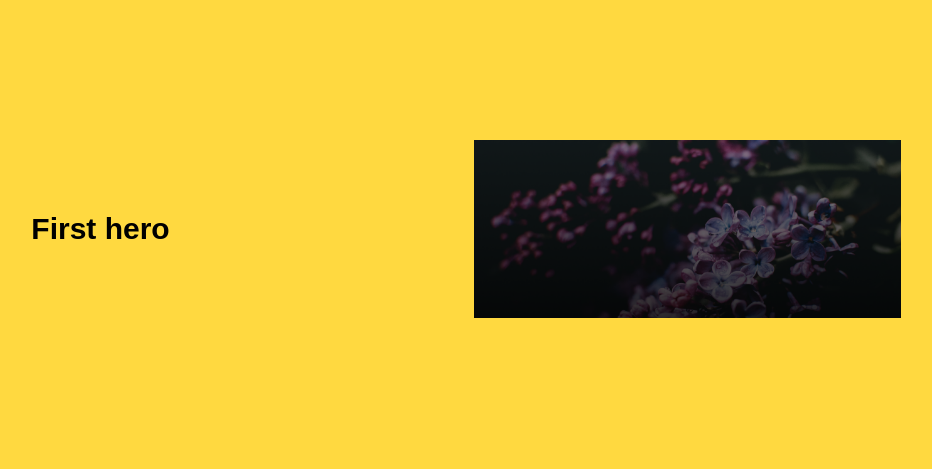
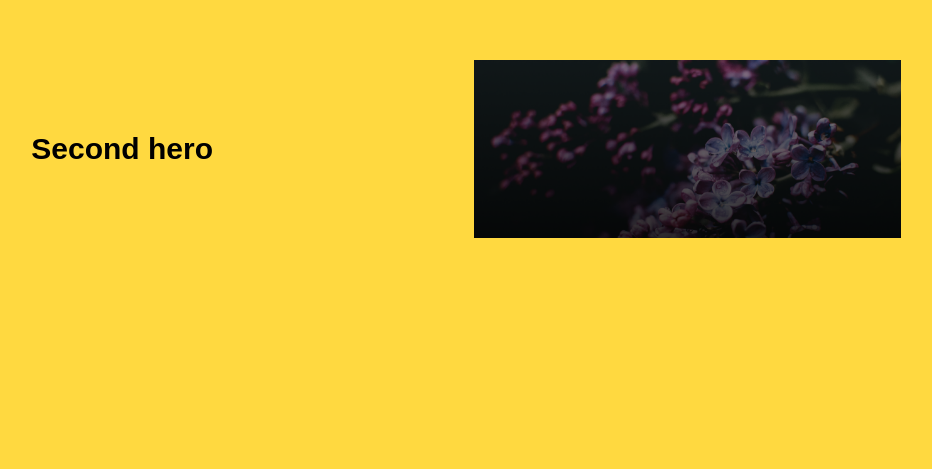
Before and after one commit to vanjac93/Vanja-Culum-fatcat-task, a React app: page / in a window 1280 px wide. Shown: the part 331-800 px from the top of the page, without its empty margins (174-1106 px from the left). Built offline with nearby package versions, Linux system fonts and the light colour scheme; the HTML template or start-up script is replaced by a standard one.

Commit message:
types cleanup

```diff
--- a/src/App.tsx
+++ b/src/App.tsx
@@ -9,6 +9,7 @@ import { z } from 'zod';
 import InputController from './components/form/controllers/InputController';
 import Generator from './features/PageGenerator';
 import dummyImg from '@homework-task/pl-hero.png';
+import PageGenerator from './features/PageGenerator';
 
 const client = new QueryClient();
 
@@ -29,7 +30,7 @@ const defaultValues: TestFormType = {
 
 function Test() {
     return (
-        <Generator
+        <PageGenerator
             layout={[
                 {
                     type: 'layoutSection',
@@ -38,24 +39,24 @@ function Test() {
                     },
                     components: [
                         {
-                            type: 'layoutSection',
+                            type: 'componentHero',
                             props: {
-                                background: 'bg-slate-500',
+                                title: 'Second hero',
+                                image: dummyImg,
                             },
-                            components: [
-                                {
-                                    type: 'componentHero',
-                                    props: {
-                                        title: 'First hero',
-                                        image: dummyImg,
-                                    },
-                                },
-                            ],
                         },
+                    ],
+                },
+                {
+                    type: 'layoutSection',
+                    props: {
+                        background: 'bg-slate-500',
+                    },
+                    components: [
                         {
                             type: 'componentHero',
                             props: {
-                                title: 'Second hero',
+                                title: 'First hero',
                                 image: dummyImg,
                             },
                         },
--- a/src/components/Cards.tsx
+++ b/src/components/Cards.tsx
@@ -1,7 +1,7 @@
 import { Button } from '@homework-task/components/Button';
 import clsx from 'clsx';
 
-interface CardsProps {
+export interface CardsProps {
     cards: CardType[];
 }
 
--- /dev/null
+++ b/src/features/PageGenerator/PageItem.tsx
@@ -0,0 +1,35 @@
+import { Hero, HeroProps } from '@homework-task/components/Hero';
+import {
+    ItemsShowcase,
+    ItemsShowcaseProps,
+} from '@homework-task/components/ItemsShowcase';
+import { Layout, LayoutSectionProps } from '@homework-task/components/Layout';
+import {
+    PanelShowcase,
+    PanelShowcaseProps,
+} from '@homework-task/components/PanelShowcase';
+import { ReactNode } from 'react';
+import { ItemType, PageItemType } from './types';
+
+export default function PageItem({ pageItem }: { pageItem: PageItemType }) {
+    const { props, type, components } = pageItem;
+
+    const component: Record<ItemType, ReactNode> = {
+        layoutSection: (
+            <Layout {...(props as LayoutSectionProps)}>
+                {components?.map((pageItem, indx) => (
+                    <PageItem key={indx} pageItem={pageItem} />
+                ))}
+            </Layout>
+        ),
+        componentHero: <Hero {...(props as HeroProps)} />,
+        componentItemsShowcase: (
+            <ItemsShowcase {...(props as ItemsShowcaseProps)} />
+        ),
+        componentPanelShowcase: (
+            <PanelShowcase {...(props as PanelShowcaseProps)} />
+        ),
+    };
+
+    return component[type];
+}
--- a/src/features/PageGenerator/index.tsx
+++ b/src/features/PageGenerator/index.tsx
@@ -1,68 +1,14 @@
-import { Hero, HeroProps } from '@homework-task/components/Hero';
-import {
-    ItemsShowcase,
-    ItemsShowcaseProps,
-} from '@homework-task/components/ItemsShowcase';
-import { Layout, LayoutSectionProps } from '@homework-task/components/Layout';
-import {
-    PanelShowcase,
-    PanelShowcaseProps,
-} from '@homework-task/components/PanelShowcase';
-import { ReactNode } from 'react';
+import PageItem from './PageItem';
+import { PageGeneratorProps } from './types';
 
-interface GeneratorProps {
-    layout: LayoutItem[];
-}
-
-type LayoutItem = { components?: LayoutItem[] } & (
-    | ({ type: 'componentHero' } & {
-          props: HeroProps;
-      })
-    | ({
-          type: 'componentItemsShowcase';
-      } & {
-          props: ItemsShowcaseProps;
-      })
-    | ({
-          type: 'layoutSection';
-      } & {
-          props: LayoutSectionProps;
-      })
-    | ({
-          type: 'componentPanelShowcase';
-      } & {
-          props: PanelShowcaseProps;
-      })
-);
-
-type LayoutItemType =
-    | 'componentHero'
-    | 'componentItemsShowcase'
-    | 'layoutSection'
-    | 'componentPanelShowcase';
-
-export default function Generator(props: GeneratorProps) {
+export default function PageGenerator(props: PageGeneratorProps) {
     const { layout } = props;
 
-    function renderLayoutItem(layoutItem: LayoutItem) {
-        const { props, type, components } = layoutItem;
-        const children = components?.map((itm) => renderLayoutItem(itm));
-
-        const component: Record<LayoutItemType, ReactNode> = {
-            layoutSection: (
-                <Layout {...(props as LayoutSectionProps)}>{children}</Layout>
-            ),
-            componentHero: <Hero {...(props as HeroProps)} />,
-            componentItemsShowcase: (
-                <ItemsShowcase {...(props as ItemsShowcaseProps)} />
-            ),
-            componentPanelShowcase: (
-                <PanelShowcase {...(props as PanelShowcaseProps)} />
-            ),
-        };
-
-        return <>{component[type]}</>;
-    }
-
-    return <>{layout.map((layoutItem) => renderLayoutItem(layoutItem))}</>;
+    return (
+        <>
+            {layout.map((pageItem, i) => (
+                <PageItem key={i} pageItem={pageItem} />
+            ))}
+        </>
+    );
 }
--- /dev/null
+++ b/src/features/PageGenerator/types.ts
@@ -0,0 +1,35 @@
+import { HeroProps } from '@homework-task/components/Hero';
+import { ItemsShowcaseProps } from '@homework-task/components/ItemsShowcase';
+import { LayoutSectionProps } from '@homework-task/components/Layout';
+import { PanelShowcaseProps } from '@homework-task/components/PanelShowcase';
+
+export interface PageGeneratorProps {
+    layout: PageItemType[];
+}
+
+export type PageItemType = { components?: PageItemType[] } & (
+    | ({ type: 'componentHero' } & {
+          props: HeroProps;
+      })
+    | ({
+          type: 'componentItemsShowcase';
+      } & {
+          props: ItemsShowcaseProps;
+      })
+    | ({
+          type: 'layoutSection';
+      } & {
+          props: LayoutSectionProps;
+      })
+    | ({
+          type: 'componentPanelShowcase';
+      } & {
+          props: PanelShowcaseProps;
+      })
+);
+
+export type ItemType =
+    | 'componentHero'
+    | 'componentItemsShowcase'
+    | 'layoutSection'
+    | 'componentPanelShowcase';
```
